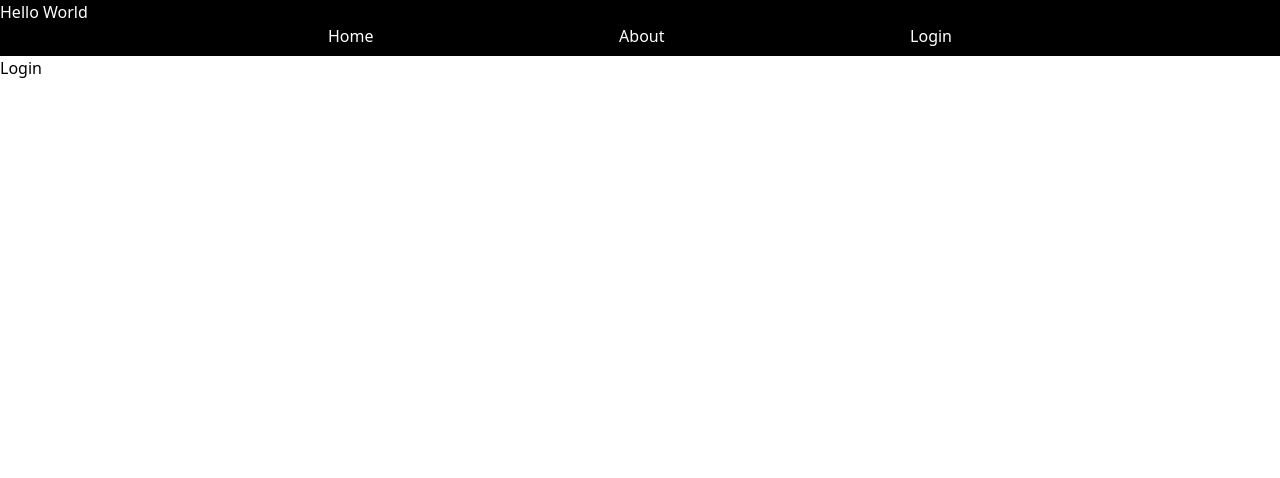
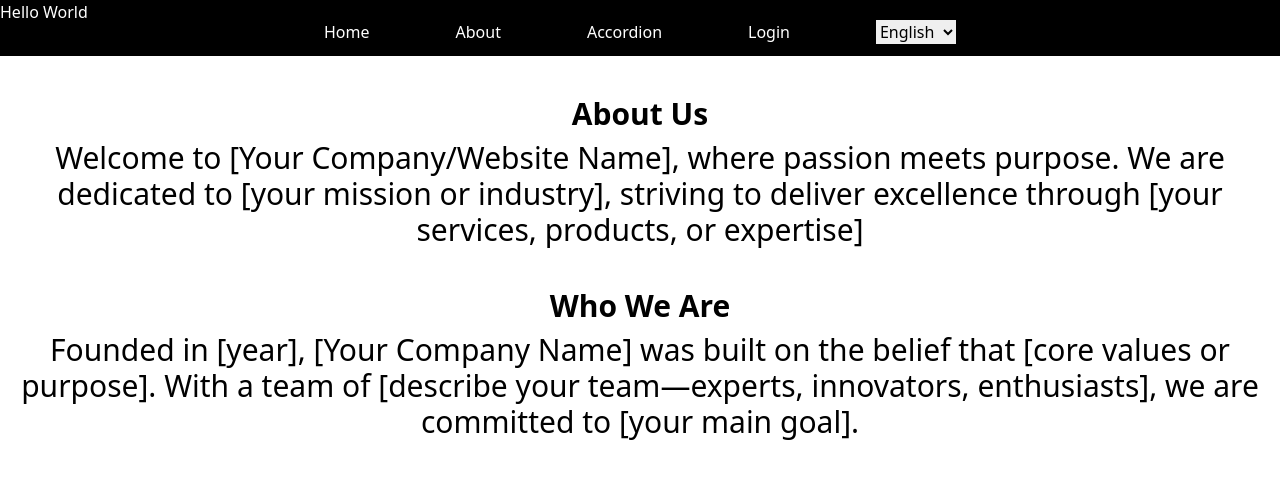
Before and after one commit to karthi4290/shimmer-ui, a React (Create React App) app: page /About in a window 1280 px wide. Before the commit this address led to /Login. Shown: the top 478 px of the page. Built offline with nearby package versions, Linux system fonts and the light colour scheme.

Commit message:
added accordion

```diff
--- a/package.json
+++ b/package.json
@@ -7,7 +7,8 @@
     "react": "^19.0.0",
     "react-dom": "^19.0.0",
     "react-router-dom": "^7.1.1",
-    "react-scripts": "5.0.1"
+    "react-scripts": "5.0.1",
+    "uuid": "^11.0.5"
   },
   "scripts": {
     "start": "react-scripts start",
--- a/src/App.js
+++ b/src/App.js
@@ -4,24 +4,39 @@ import Body from "./components/Body";
 import About from "./components/About";
 import Login from "./components/Login";
 import { ProtectedRoute } from "./components/Helper/ProtectedRoute";
+import { useState } from "react";
+import { AccordionParent } from "./components/AccordionData";
 
 function App() {
+  const [lang, setLang] = useState("EN");
   return (
     <div className="App">
       <header className=" text-white bg-black h-14">
         Hello World
-        <nav className="p-2 flex -mt-2 justify-between mx-80">
+        <nav className="p-1 flex -mt-2 justify-between mx-80">
           <a href="/">Home</a>
           <a href="/About">About</a>
+          <a href="/Accordion">Accordion</a>
           <a href="/Login">Login</a>
+          <select
+          className="text-black outline-none"
+          value={lang}
+          onChange={(e) => setLang(e.target.value)}
+        >
+          <option value="EN">English</option>
+          <option value="HI">Hindi</option>
+          <option value="SP">Spanish</option>
+        </select>
         </nav>
+
       </header>
       <BrowserRouter>
         <Routes>
           <Route path="/" element={<Body />}></Route>
           <Route element={<ProtectedRoute />}>
-            <Route path="/About" element={<About />}></Route>
+            <Route path="/About" element={<About data={lang} />}></Route>
           </Route>
+          <Route path="/Accordion" element={<AccordionParent/>}></Route>
           <Route path="/Login" element={<Login />}></Route>
         </Routes>
       </BrowserRouter>
--- a/src/components/About.js
+++ b/src/components/About.js
@@ -1,9 +1,15 @@
-import React from 'react'
+import React from "react";
+import { LANG } from "./Helper/constantsLang";
 
-const About = () => {
+const About = ({ data }) => {
   return (
-    <div>About</div>
-  )
-}
+    <div className="text-center text-3xl ">
+      <h1 className="font-extrabold mt-10">{LANG[data].TITLE}</h1>
+      <p className="mt-2">{LANG[data].DESCRIPTION}</p>
+      <h2 className="font-bold mt-10"> {LANG[data].TITLE2}</h2>
+      <p className="mt-2">{LANG[data].DESCRIPTION2}</p>
+    </div>
+  );
+};
 
-export default About
+export default About;
--- /dev/null
+++ b/src/components/Accordion.js
@@ -0,0 +1,15 @@
+const Accordion = ({ title, content, isOpen, setOpen }) => {
+  return (
+    <div className="mt-5">
+      <div
+        className="font-bold p-2 text-white bg-black flex justify-between cursor-pointer"
+        onClick={() => setOpen(!isOpen)}
+      >
+        <span>{title}</span>↓
+      </div>
+      {isOpen ? <p className="font-thin p-2">{content}</p> : null}
+    </div>
+  );
+};
+
+export default Accordion;
--- /dev/null
+++ b/src/components/AccordionData.js
@@ -0,0 +1,44 @@
+import Accordion from "./Accordion";
+import { useState } from "react";
+export const accordionData = [
+  {
+    id: 1,
+    title: "What is React?",
+    content:
+      "React is a JavaScript library for building user interfaces, maintained by Facebook.",
+  },
+  {
+    id: 2,
+    title: "What is a component?",
+    content:
+      "A component is a reusable piece of UI that can be used independently or within other components.",
+  },
+  {
+    id: 3,
+    title: "What are hooks?",
+    content:
+      "Hooks are special functions in React that let you use state and other features without writing a class.",
+  },
+];
+
+export const AccordionParent = () => {
+  const [isOpenIndex, setOpenIndex] = useState(1);
+
+  return (
+    <div className="w-[50%] m-auto">
+      {accordionData.map((data) => (
+        <Accordion
+          key={data.id}
+          title={data.title}
+          content={data.content}
+          isOpen={data.id === isOpenIndex ? true : false}
+          setOpen={() =>{
+            data.id === isOpenIndex
+              ? setOpenIndex(null)
+              : setOpenIndex(data.id)
+          }}
+        />
+      ))}
+    </div>
+  );
+};
--- a/src/components/Body.js
+++ b/src/components/Body.js
@@ -1,25 +1,36 @@
-import React, { useEffect, useState } from "react";
+import React, { useCallback, useEffect, useState } from "react";
+import { v4 as uuidv4 } from "uuid";
 import Card from "./Card";
 import Shimmer from "./Shimmer";
-
 const Body = () => {
-  const [memes, setMemes] = useState(null);
+  const [memes, setMemes] = useState([]);
+  const [isShimmer, setShimmer] = useState(true);
 
   const fetchMeme = async () => {
+    setShimmer(true);
     const response = await fetch("https://meme-api.com/gimme/20");
     const data = await response.json();
-    setMemes(data.memes);
+    setShimmer(false);
+    setMemes((memes) => [...memes, ...data.memes]);
   };
+  const handleScroll = useCallback(() => {
+    if (window.scrollY + window.innerHeight >= document.body.scrollHeight) {
+      fetchMeme();
+    }
+  },[]);
+
   useEffect(() => {
     fetchMeme();
-  }, []);
+    window.addEventListener("scroll", handleScroll);
+    return () => window.removeEventListener("scroll", handleScroll);
+  }, [handleScroll]);
+
   return (
     <div className="flex flex-wrap">
-      {!memes ? (
-        <Shimmer/>
-      ) : (
-        memes.map((meme) => <Card key={meme.postLink} memeData={meme} />)
-      )}
+      {memes.map((meme) => (
+        <Card key={uuidv4()} memeData={meme} />
+      ))}
+      {isShimmer && <Shimmer key={uuidv4()} />}
     </div>
   );
 };
--- a/src/components/Helper/ProtectedRoute.js
+++ b/src/components/Helper/ProtectedRoute.js
@@ -3,7 +3,7 @@ import { Navigate, Outlet } from "react-router-dom";
 export const ProtectedRoute = () => {
   try {
     let isAuthenticated;
-    isAuthenticated = false;
+    isAuthenticated = true;
     return isAuthenticated ? <Outlet /> : <Navigate to="/Login" />;
   } catch (error) {
     console.log(error);
--- /dev/null
+++ b/src/components/Helper/constantsLang.js
@@ -0,0 +1,26 @@
+export const LANG = {
+  EN: {
+    TITLE: "About Us",
+    DESCRIPTION:
+      "Welcome to [Your Company/Website Name], where passion meets purpose. We are dedicated to [your mission or industry], striving to deliver excellence through [your services, products, or expertise]",
+    TITLE2: "Who We Are",
+    DESCRIPTION2:
+      "Founded in [year], [Your Company Name] was built on the belief that [core values or purpose]. With a team of [describe your team—experts, innovators, enthusiasts], we are committed to [your main goal].",
+  },
+  HI: {
+    TITLE: "हमारे बारे में",
+    DESCRIPTION:
+      "[आपकी कंपनी/वेबसाइट का नाम] में आपका स्वागत है, जहाँ जुनून उद्देश्य से मिलता है। हम [आपका मिशन या उद्योग] के लिए समर्पित हैं और [आपकी सेवाओं, उत्पादों या विशेषज्ञता] के माध्यम से उत्कृष्टता प्रदान करने का प्रयास करते हैं।",
+    TITLE2: "हम कौन हैं",
+    DESCRIPTION2:
+      "[साल] में स्थापित, [आपकी कंपनी का नाम] की नींव [मूल्यों या उद्देश्य] के विश्वास पर रखी गई थी। [विशेषज्ञों, नवप्रवर्तकों, उत्साही लोगों] की एक टीम के साथ, हम [आपके मुख्य लक्ष्य] के प्रति प्रतिबद्ध हैं।",
+  },
+  SP: {
+    TITLE: "Sobre Nosotros",
+    DESCRIPTION:
+      "Bienvenido a [Nombre de su Empresa/Sitio Web], donde la pasión se encuentra con el propósito. Nos dedicamos a [su misión o industria], esforzándonos por ofrecer excelencia a través de [sus servicios, productos o experiencia].",
+    TITLE2: "Quiénes Somos",
+    DESCRIPTION2:
+      "Fundada en [año], [Nombre de su Empresa] se creó con la creencia de que [valores fundamentales o propósito]. Con un equipo de [describa su equipo: expertos, innovadores, entusiastas], estamos comprometidos con [su objetivo principal].",
+  },
+};
--- a/src/components/Shimmer.js
+++ b/src/components/Shimmer.js
@@ -4,7 +4,7 @@ const Shimmer = () => {
   return Array(20)
     .fill(0)
     .map((n, i) => (
-      <div className="border border-gray-200 h-60 w-60 p-2 m-16"></div>
+      <div key={i} className="border border-gray-200 h-60 w-60 p-2 m-16"></div>
     ));
 };
 
```
Also changed, not shown: 2 other files (tests, documents, lock files or other folders).
